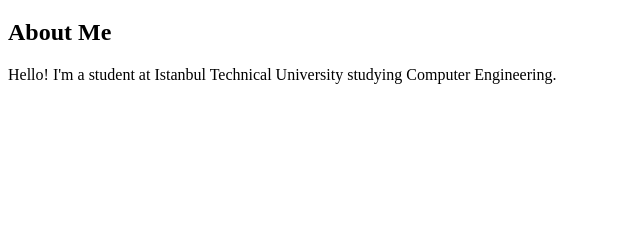
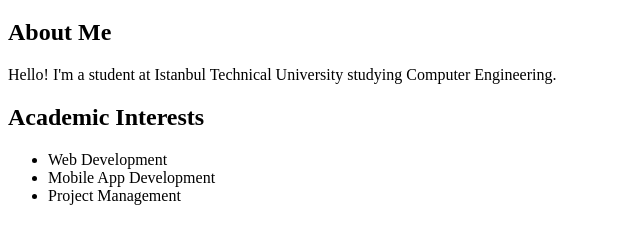
Before and after one commit to itu-itis24-ercans21/portfolio, a plain HTML site: page index.html in a window 1280 px wide. Shown: the part 61-304 px from the top of the page, without its empty margins (0-640 px from the left). Drawn offline with Linux system fonts and the light colour scheme.

Commit message:
feat: added academic interests part

```diff
--- a/index.html
+++ b/index.html
@@ -19,6 +19,15 @@
               Hello! I'm a student at Istanbul Technical University studying
               Computer Engineering.
             </p>
+
+            <div>
+              <h2>Academic Interests</h2>
+              <ul>
+                <li>Web Development</li>
+                <li>Mobile App Development</li>
+                <li>Project Management</li>
+              </ul>
+            </div>
           </div>
         </section>
       </main>
```
